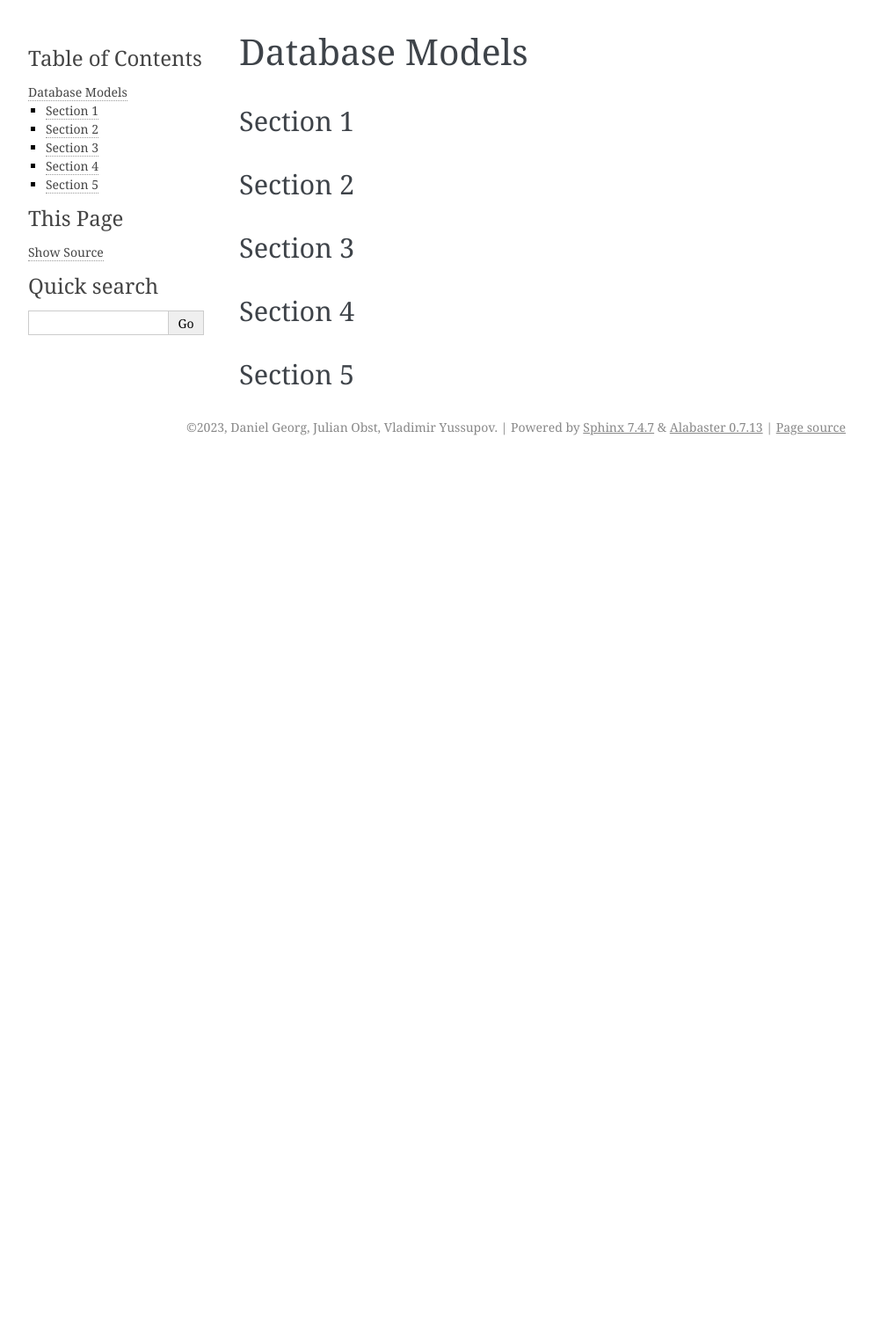
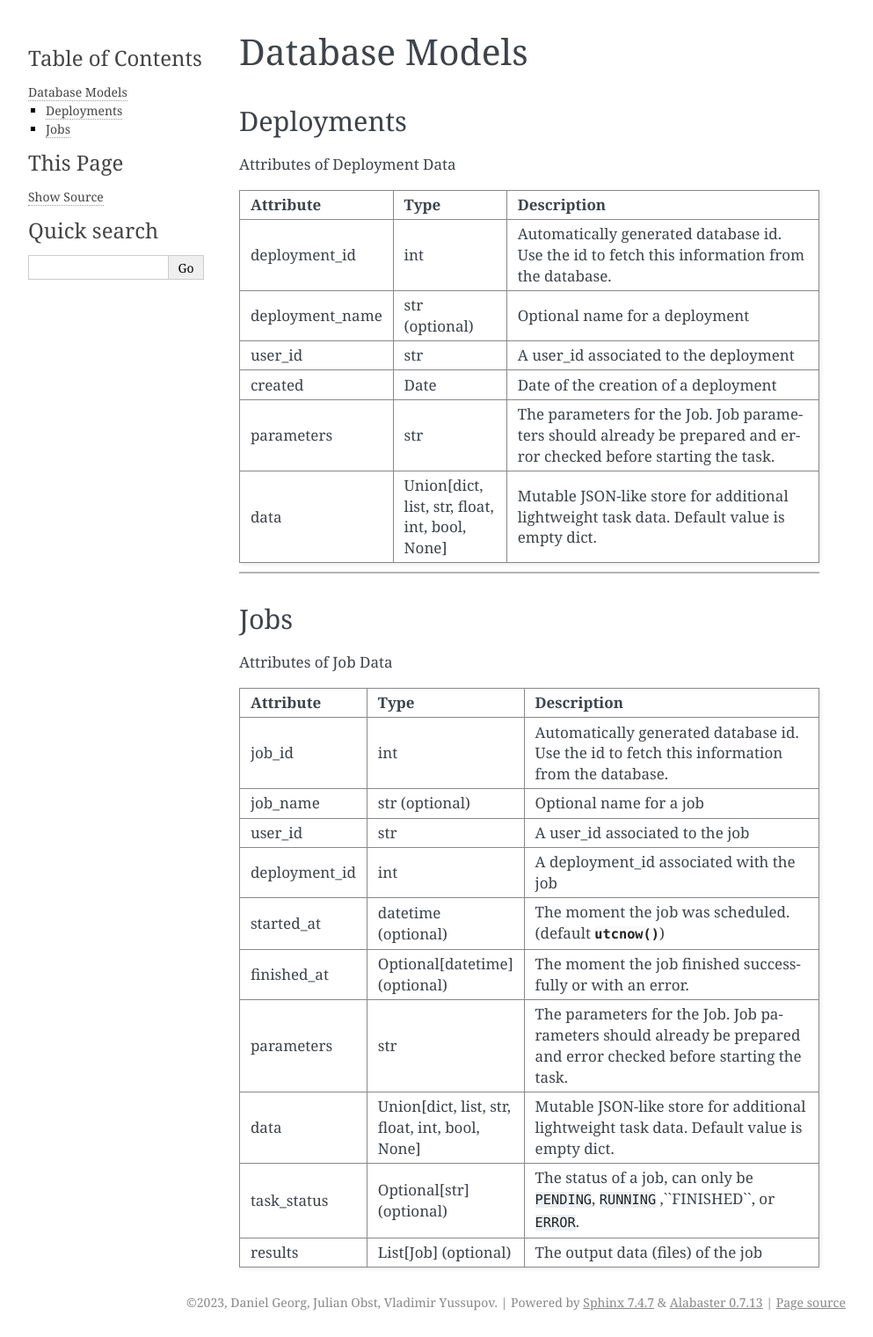
Before and after one commit to qunicorn/qunicorn-core, a Sphinx documentation site: the page built from docs/models/dbmodels.rst, in a window 1280 px wide. Shown: the whole page at 88% size, without its empty margins (148-1141 px from the left). Built offline with Sphinx 7.4.7, drawn with Linux system fonts in a browser that asks for light colours; pages that are not in the unit, such as notebooks, are missing from menus; before the commit the page ends 900 px from its top, so only the background shows below that.

Commit message:
update api doc db models and layout
Updated layout index.rst

update api doc structure

update api doc structure

update api doc structure

Revert "update api doc structure"

This reverts commit b9e224dc683e734888eba7bbe273c2df4659b2d5.

update structure api doc

update layout api doc

update layout api doc

Added DBModel Doc description

updated argument order

updated argument order db model

layout updated db models

updated layout db models

```diff
--- a/docs/index.rst
+++ b/docs/index.rst
@@ -16,7 +16,8 @@ Welcome to Qunicorn_Core's documentation!
    models/dbmodels
    models/domainmodel
 
-`Api documentation <api.html>`_
+
+* `Api documentation <api.html>`_
 
 Indices and tables
 ==================
--- a/docs/models/dbmodels.rst
+++ b/docs/models/dbmodels.rst
@@ -1,17 +1,94 @@
 Database Models
 =====
 
-Section 1
+Deployments
 -------
 
-Section 2
+Attributes of Deployment Data
+
+..  list-table::
+    :header-rows: 1
+    :widths: 20 20 60
+
+    *   - Attribute
+        - Type
+        - Description
+
+    *   - deployment_id
+        - int
+        - Automatically generated database id. Use the id to fetch this information from the database.
+
+    *   - deployment_name
+        - str (optional)
+        - Optional name for a deployment
+
+    *   - user_id
+        - str
+        - A user_id associated to the deployment
+
+    *   - created
+        - Date
+        - Date of the creation of a deployment
+
+    *   - parameters
+        - str
+        - The parameters for the Job. Job parameters should already be prepared and error checked before starting the task.
+
+    *   - data
+        - Union[dict, list, str, float, int, bool, None]
+        - Mutable JSON-like store for additional lightweight task data. Default value is empty dict.
+
+=====
+
+Jobs
 -------
 
-Section 3
--------
+Attributes of Job Data
 
-Section 4
--------
+..  list-table::
+    :header-rows: 1
+    :widths: 20 20 60
 
-Section 5
--------
+    *   - Attribute
+        - Type
+        - Description
+
+    *   - job_id
+        - int
+        - Automatically generated database id. Use the id to fetch this information from the database.
+
+    *   - job_name
+        - str (optional)
+        - Optional name for a job
+
+    *   - user_id
+        - str
+        - A user_id associated to the job
+
+    *   - deployment_id
+        - int
+        - A deployment_id associated with the job
+
+    *   - started_at
+        - datetime (optional)
+        - The moment the job was scheduled. (default :py:func:`~datetime.datetime.utcnow`)
+
+    *   - finished_at
+        - Optional[datetime] (optional)
+        - The moment the job finished successfully or with an error.
+
+    *   - parameters
+        - str
+        - The parameters for the Job. Job parameters should already be prepared and error checked before starting the task.
+
+    *   - data
+        - Union[dict, list, str, float, int, bool, None]
+        - Mutable JSON-like store for additional lightweight task data. Default value is empty dict.
+
+    *   - task_status
+        - Optional[str] (optional)
+        - The status of a job, can only be ``PENDING``, ``RUNNING`` ,``FINISHED``, or ``ERROR``.
+
+    *   - results
+        - List[Job] (optional)
+        - The output data (files) of the job
--- /dev/null
+++ b/docs/myapi/myapi.rst
@@ -0,0 +1,5 @@
+Api Documentation
+=====
+.. toctree::
+    Item 1
+`Api documentation <api.html>`_
```
Also changed, not shown: 2 other files.
